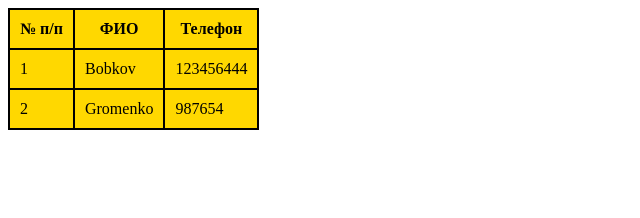
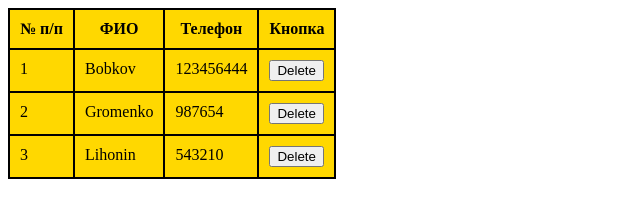
Before and after one commit to agbobkov/NotePad, a plain HTML site: page index.html in a window 1280 px wide. Shown: the whole page, without its empty margins (0-640 px from the left). Drawn offline with Linux system fonts and the light colour scheme.

Commit message:
Add button 'delete'

```diff
--- a/index.html
+++ b/index.html
@@ -13,6 +13,7 @@
                  <div class="grid-item-head">№ п/п</div>
                  <div class="grid-item-head">ФИО</div>
                  <div class="grid-item-head">Телефон</div>
+                 <div class="grid-item-head">Кнопка</div>
                  <div id="one"></div>
              </div>
              <script src="myscript.js"> </script>
--- a/myscript.js
+++ b/myscript.js
@@ -6,14 +6,31 @@ const database = [{
     "id": 2,
     "name": "Gromenko",
     "tel": "987654"
+}, {
+    "id": 3,
+    "name": "Lihonin",
+    "tel": "543210"
 }];
 
-database.forEach(function (element) {
-    console.log(element);
-    for (let value in element) {
+database.forEach(function (element) {            // перебираем массив, получая каждый объект отдельно
+   console.log(element)
+    for (let value in element) {          // перебираем каждое свойство элемента
         let d1 = document.getElementById('one');
-        d1.insertAdjacentHTML('beforebegin', '<div class="grid-item">' + element[value] + '</div>')
-        console.log(element[value]);
+        d1.insertAdjacentHTML('beforebegin', '<div class="grid-item" row="' + element.id + '">' + element[value] + '</div>')    // создаем элемент <div> с присваиванием атрибута равного id и видимой части равной значению свойства объекта
+
+        if (value === "tel") {    // после ключа объекта "tel" добавляем кнопку
+            let d2 = document.getElementById('one');
+            d2.insertAdjacentHTML('beforebegin', '<div class="grid-item" row="' + element.id + '"><button onclick="deleteSelf(this)" row="' + element.id + '">Delete</button></div>')
+        }
+        // debugger;
     }
 
 });
+
+function deleteSelf(button) {
+    let e1 = button.getAttribute("row"); // получаем значение строки в которой нажата кнопка
+    //     button.remove();
+    let e = document.querySelectorAll('div[row="' + e1 + '"]'); // получаем набор узлов с той же строкой, что и кнопка
+    for (let elem of e) // перебираем все выбранные узлы, добавляя к ним класс "невидимый"
+        elem.classList.add("d-none");
+}
--- a/style.css
+++ b/style.css
@@ -1,7 +1,7 @@
 .grid-container {
     width: max-content;
     display: grid;
-    grid-template-columns: max-content max-content max-content;
+    grid-template-columns: repeat(4, max-content);
     grid-template-rows: auto;
     grid-column-gap: 0px;
     grid-row-gap: 0px;
@@ -22,3 +22,7 @@
     border: 1px solid black;
     padding: 10px;
 }
+
+.d-none {
+    display: none;
+}
```
Also changed, not shown: ТЗ ver.2.txt (added).
